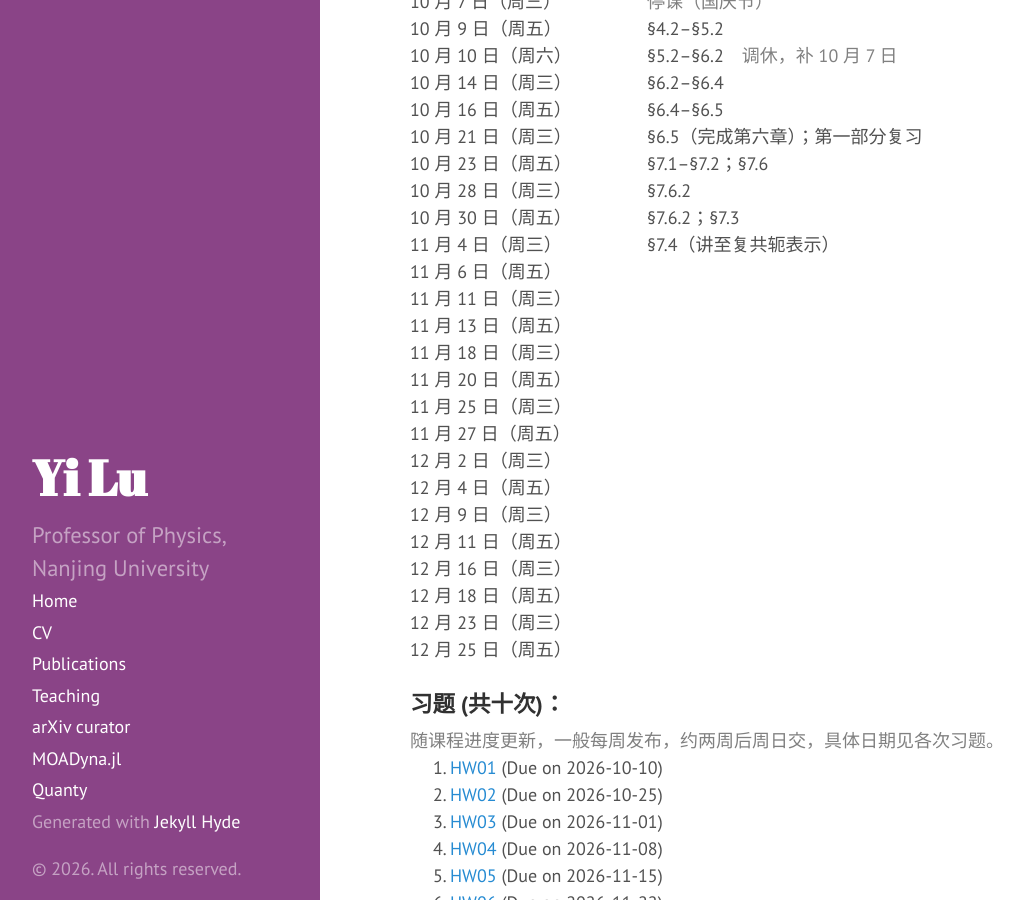
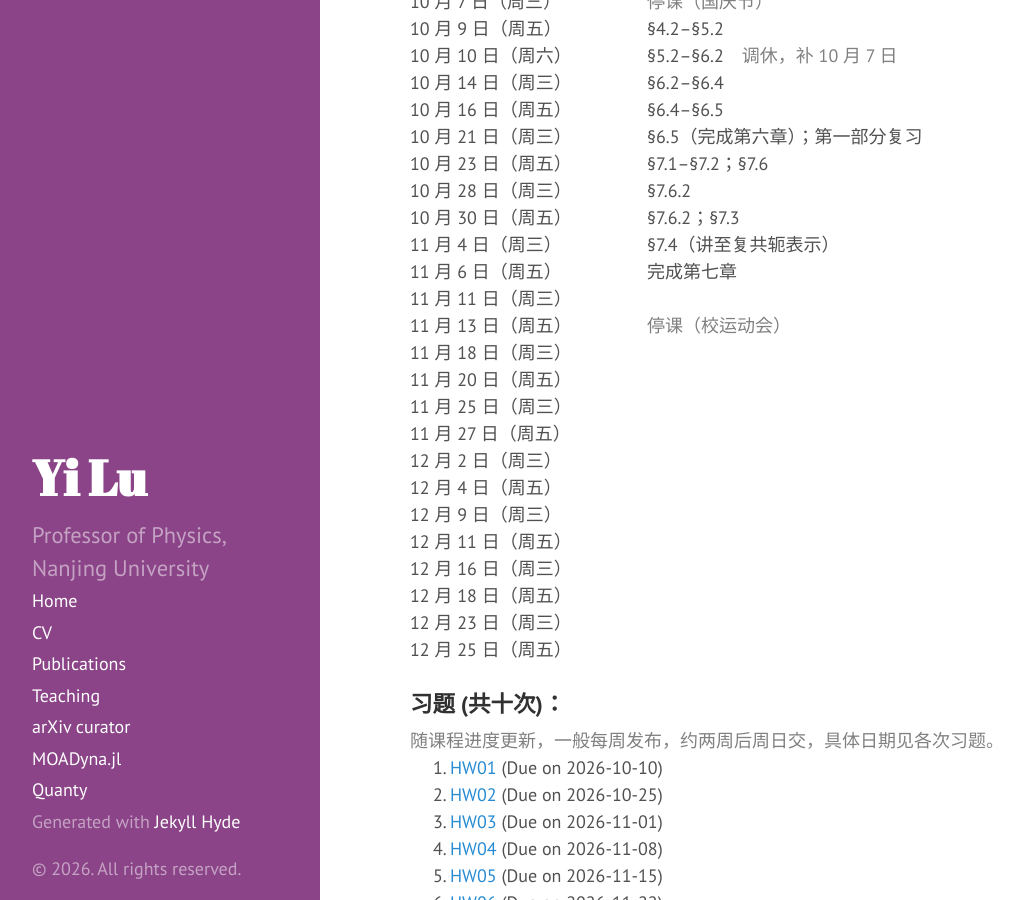
Before and after one commit to yilu/personal_site, a Jekyll site: the page built from teaching/AS2026/GT/index.md, in a window 1280 px wide and 900 px high, scrolled down 1833 px. Shown: the whole window, without its empty margins (4-1027 px from the left). Built offline with Jekyll 4.4.1, drawn with Linux system fonts in a browser that asks for light colours.

Commit message:
Record Chapter 7 completion and November 13 cancellation

```diff
--- a/teaching/AS2026/GT/index.md
+++ b/teaching/AS2026/GT/index.md
@@ -76,9 +76,9 @@ title: Group Theory and its Applications
 | 10 月 28 日（周三） | §7.6.2 |
 | 10 月 30 日（周五） | §7.6.2；§7.3 |
 | 11 月 4 日（周三） | §7.4（讲至复共轭表示） |
-| 11 月 6 日（周五） |  |
+| 11 月 6 日（周五） | 完成第七章 |
 | 11 月 11 日（周三） |  |
-| 11 月 13 日（周五） |  |
+| 11 月 13 日（周五） | <span style="color: gray">停课（校运动会）</span> |
 | 11 月 18 日（周三） |  |
 | 11 月 20 日（周五） |  |
 | 11 月 25 日（周三） |  |
```
